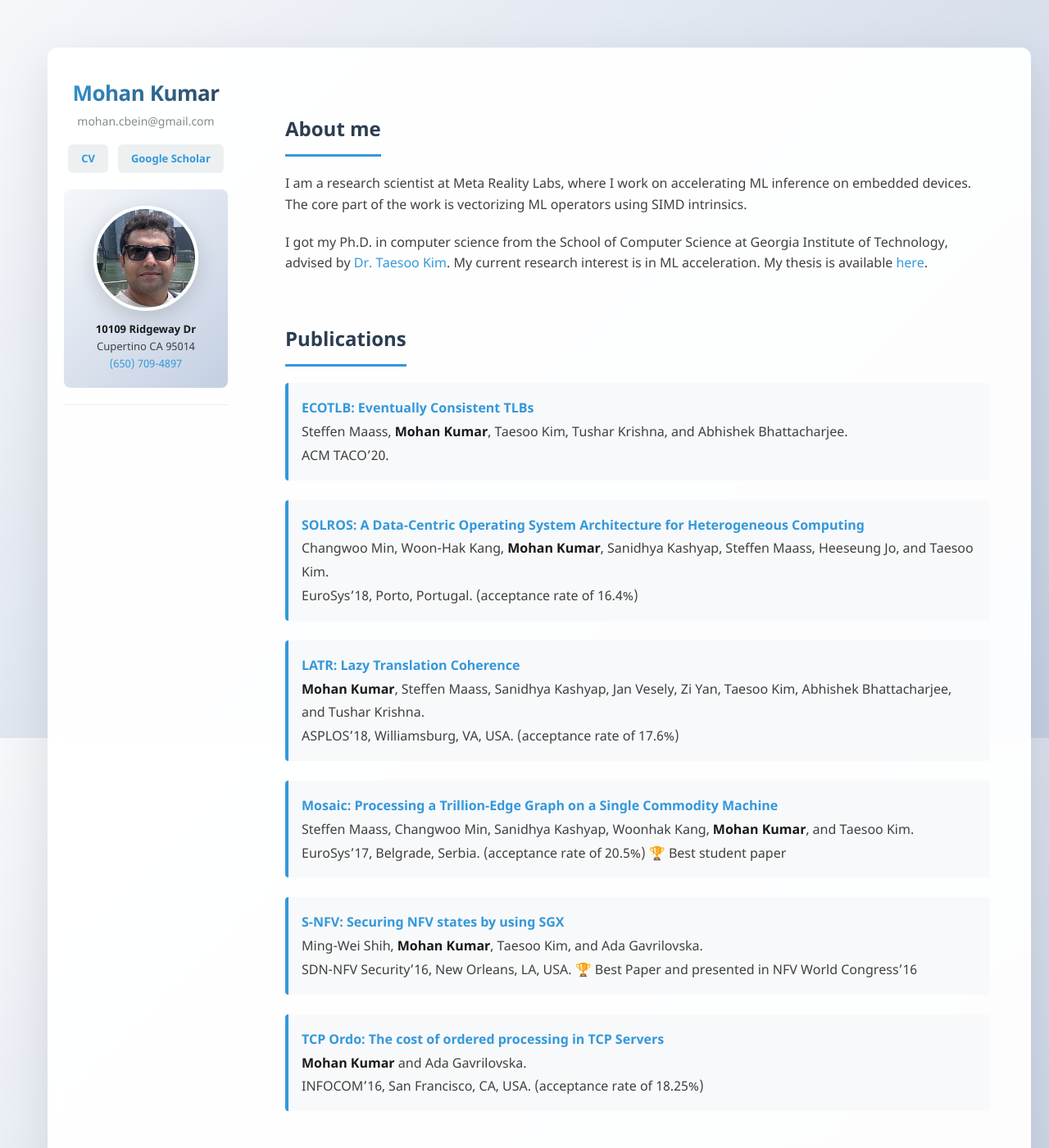
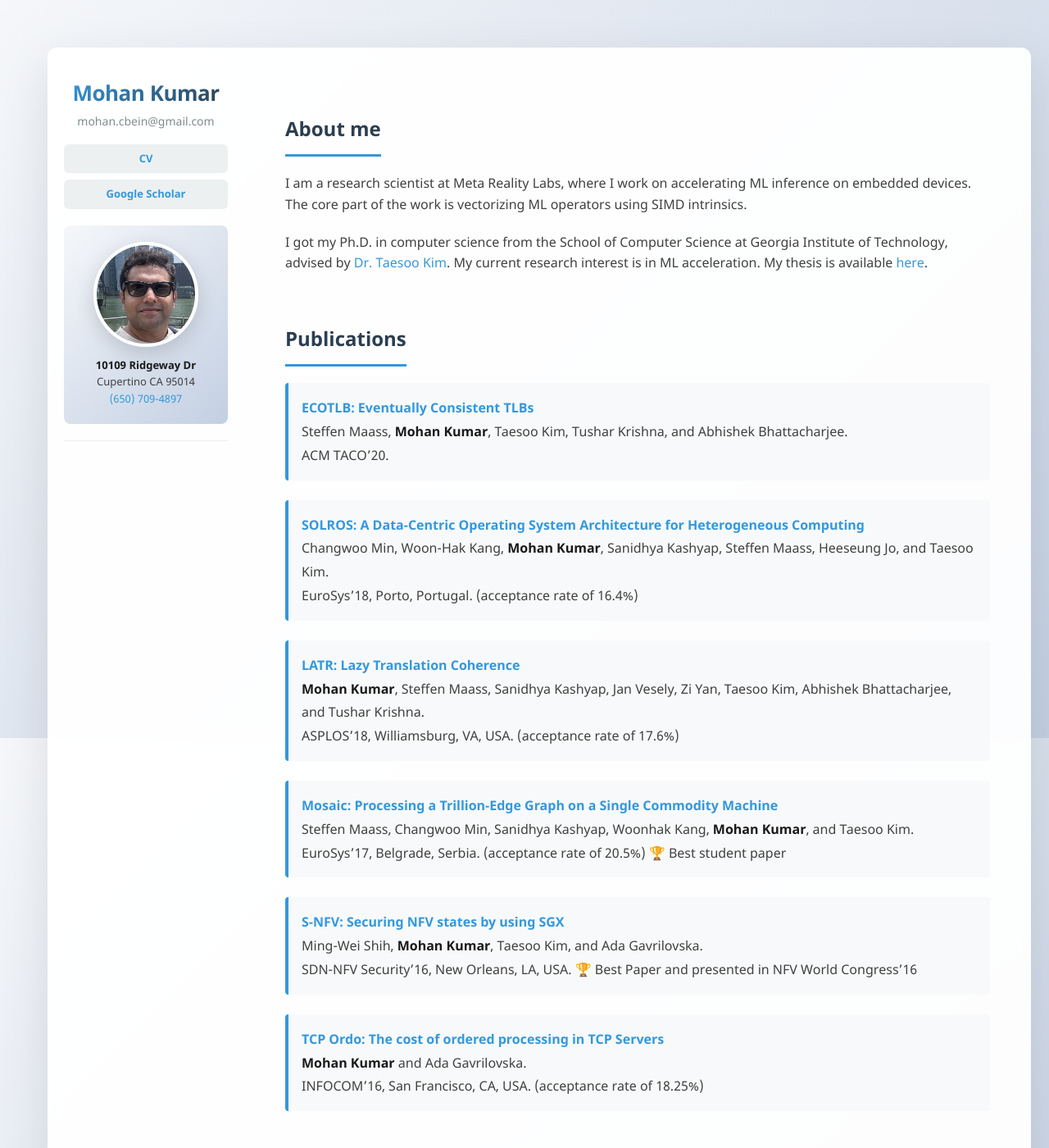
Before and after one commit to mohankku/mohankku.github.io, a Jekyll site: the page built from index.md, in a window 1280 px wide and 1400 px high. Shown: the whole window at 82% size. Built offline with Jekyll 4.4.1, drawn with Linux system fonts in a browser that asks for light colours.

Commit message:
Make header sticky on desktop

```diff
--- a/assets/css/style.scss
+++ b/assets/css/style.scss
@@ -11,6 +11,8 @@
   header {
     max-height: 100vh;
     overflow-y: auto;
+    position: sticky;
+    top: 0;
   }
 
   section {
@@ -51,8 +53,10 @@
 }
 
 .header-nav ul {
+  display: flex;
   justify-content: center;
   flex-direction: row;
+  flex-wrap: wrap;
   width: 100%;
   gap: 12px;
 }
@@ -70,6 +74,8 @@
   transition: all 0.3s ease;
   border-bottom: none;
   padding-bottom: 8px;
+  text-align: center;
+  box-sizing: border-box;
 
   &:hover {
     background: #3498db;
@@ -81,6 +87,22 @@
   strong {
     font-size: 13px;
     color: inherit;
+  }
+}
+
+@media (min-width: 961px) {
+  .header-nav ul {
+    flex-direction: column;
+    gap: 8px;
+  }
+
+  .header-nav ul li {
+    width: 100%;
+  }
+
+  .header-nav ul li a {
+    display: block;
+    width: 100%;
   }
 }
 
```
